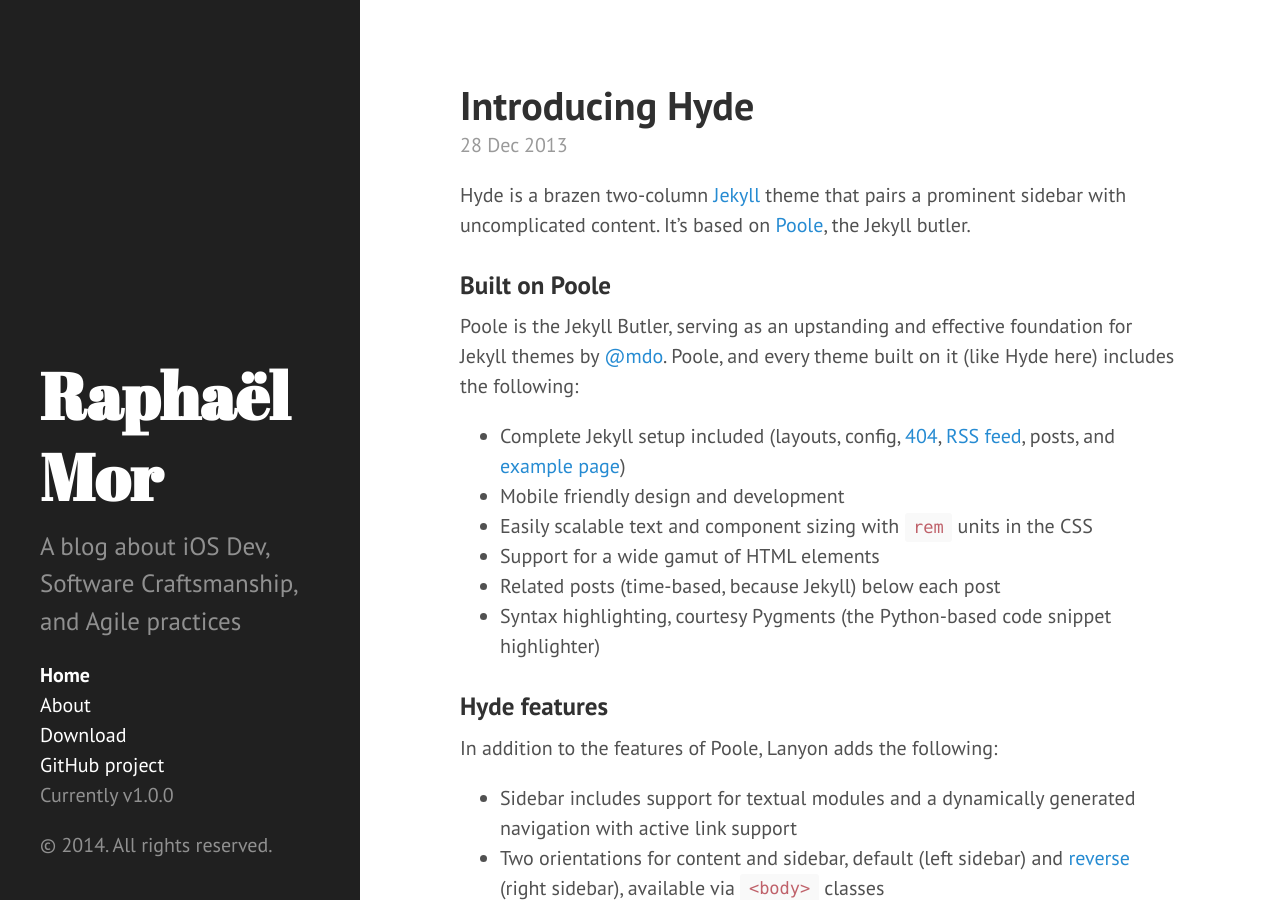
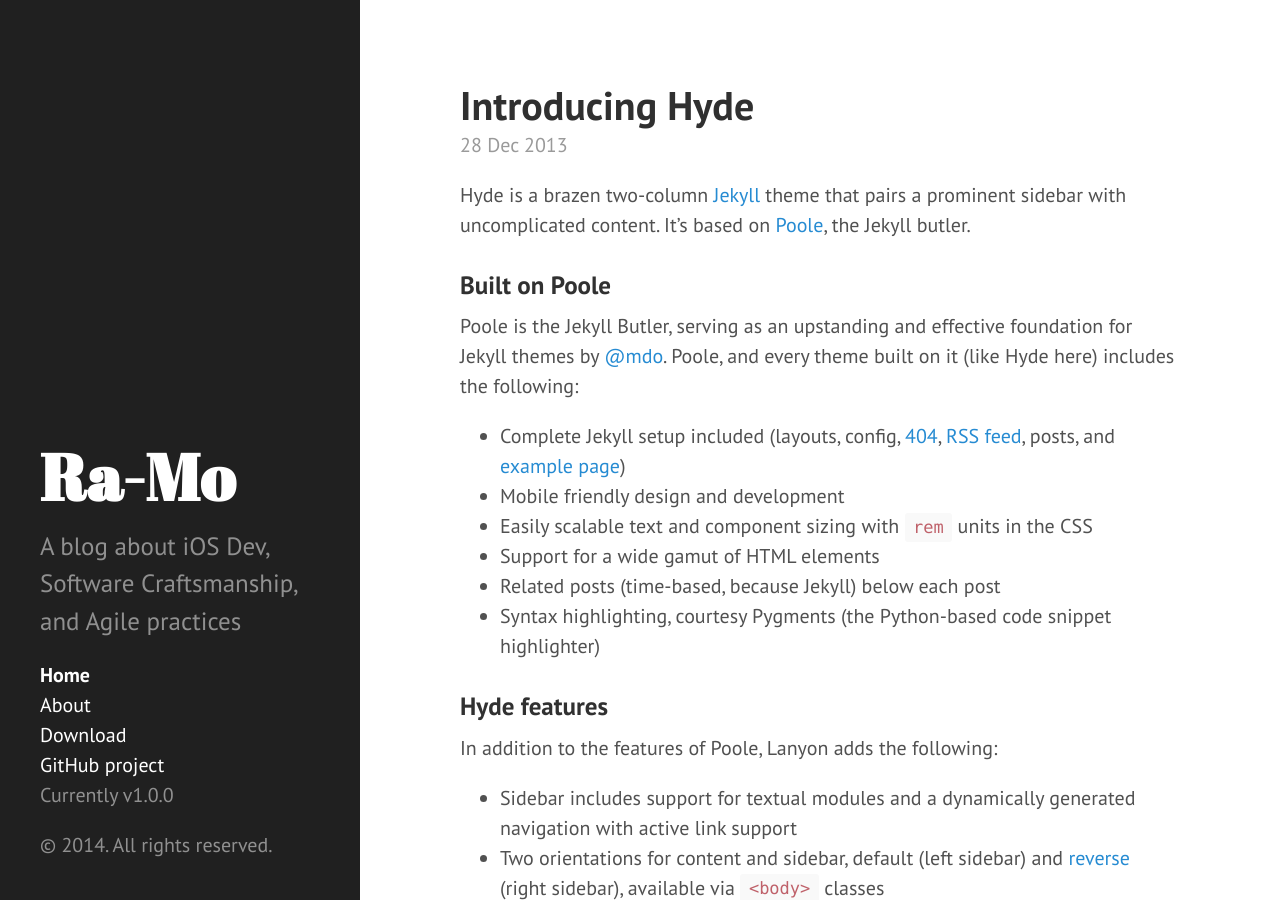
Before and after one commit to raphaelmor/raphaelmor.github.io, a Jekyll site: the page built from index.html, in a window 1280 px wide and 900 px high. Built offline with Jekyll 4.4.1, drawn with Linux system fonts in a browser that asks for light colours; Markdown is read by kramdown in place of the engine named in the settings; the list of posts is cut into pages by our own code.

Commit message:
Changed blog header name

```diff
--- a/_config.yml
+++ b/_config.yml
@@ -6,7 +6,7 @@
 permalink:        pretty
 
 # Setup
-title:            Raphaël Mor
+title:            Ra-Mo
 tagline:          'iOS Development'
 description:      'A blog about iOS Dev, Software Craftsmanship, and Agile practices'
 url:              http://raphaelmor.github.io
```
